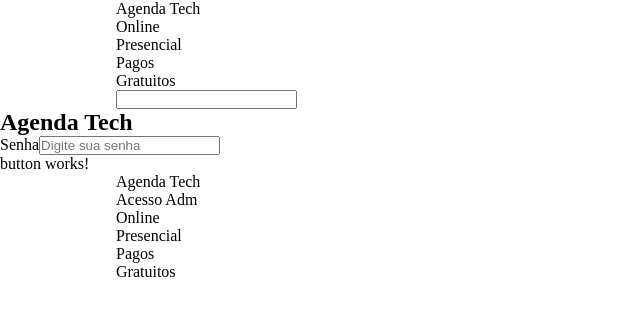
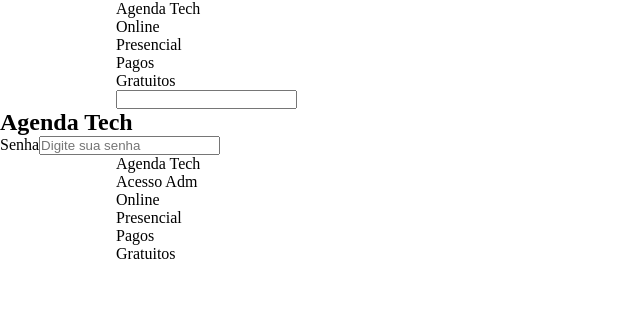
Before and after one commit to zeotoni/hackathon-orange, an Angular app: page /login in a window 1280 px wide. Shown: the top 316 px of the page, without its empty margins (0-640 px from the left). Built offline with nearby package versions, Linux system fonts and the light colour scheme.

Commit message:
remove button component

```diff
--- a/src/app/app.module.ts
+++ b/src/app/app.module.ts
@@ -8,7 +8,6 @@
 import { ContainerComponent } from './shared/components/container/container.component';
 import { CardComponent } from './shared/components/card/card.component';
 import { FormComponent } from './shared/components/form/form.component';
-import { ButtonComponent } from './shared/components/button/button.component';
 import { HomeComponent } from './pages/home/home.component';
 import { AddEventComponent } from './pages/add-event/add-event.component';
 import { LoginComponent } from './pages/login/login.component';
@@ -22,7 +21,6 @@
     ContainerComponent,
     CardComponent,
     FormComponent,
-    ButtonComponent,
     HomeComponent,
     AddEventComponent,
     LoginComponent,
--- a/src/app/pages/login/login.component.html
+++ b/src/app/pages/login/login.component.html
@@ -5,6 +5,5 @@
       <label for="input-password">Senha</label>
       <input type="text" name="input-password" id="input-password" placeholder="Digite sua senha">
     </div>
-    <app-button></app-button>
   </form>
 </section>
```
Also changed, not shown: 1 other file (tests, documents, lock files or other folders).
